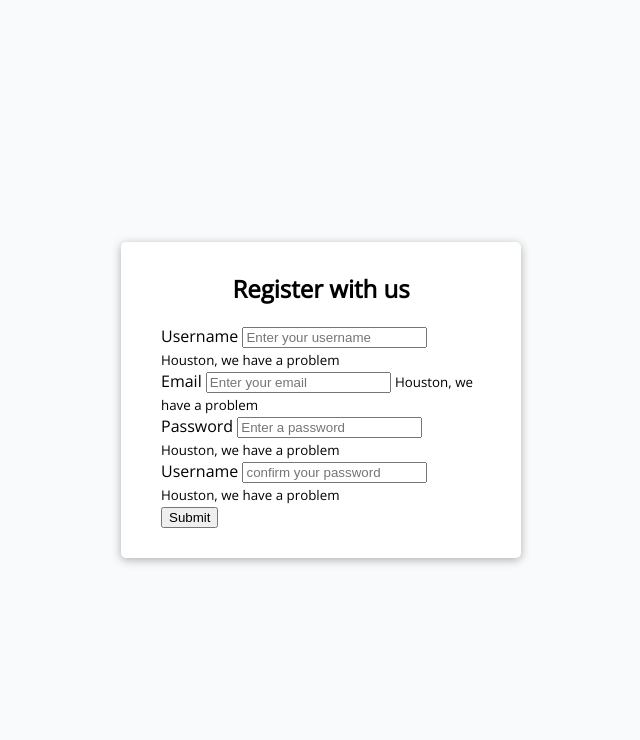
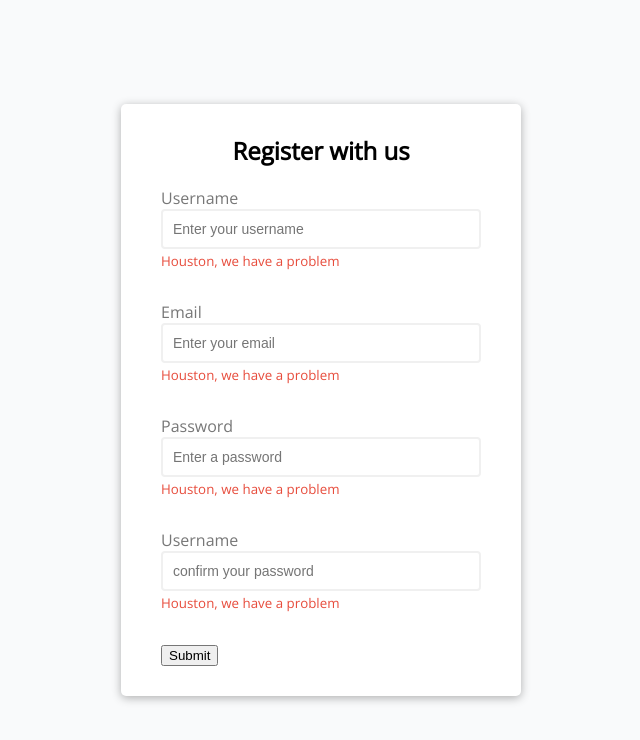
Before and after one commit to meganfontenot/form_validator, a plain HTML site: page index.html in a window 1280 px wide. Shown: the whole page, without its empty margins (319-959 px from the left). Drawn offline with nearby package versions, Linux system fonts and the light colour scheme.

Commit message:
Primary styling complete

```diff
--- a/style.css
+++ b/style.css
@@ -29,3 +29,41 @@ h2 {
 .form {
     padding: 30px 40px;
 }
+
+.form-control {
+    margin-bottom: 10px;
+    padding-bottom: 20px;
+    position: relative;
+}
+
+.form-control label {
+    color: #777;
+    display:block;
+    margin-bottom: relative;
+}
+
+.form-control input {
+    border: 2px solid #f0f0f0;
+    border-radius: 4px;
+    display: block;
+    width: 100%;
+    padding: 10px;
+    font-size: 14px;
+}
+
+.form-control input:focus {
+    outline: 0;
+    border-color: #777;
+}
+
+.form-control.success input {
+    border-color: #2ecc71;
+}
+
+.form-control.error input {
+    border-color: #e74c3c;
+}
+
+.form-control small {
+    color: #e74c3c;
+}
```
